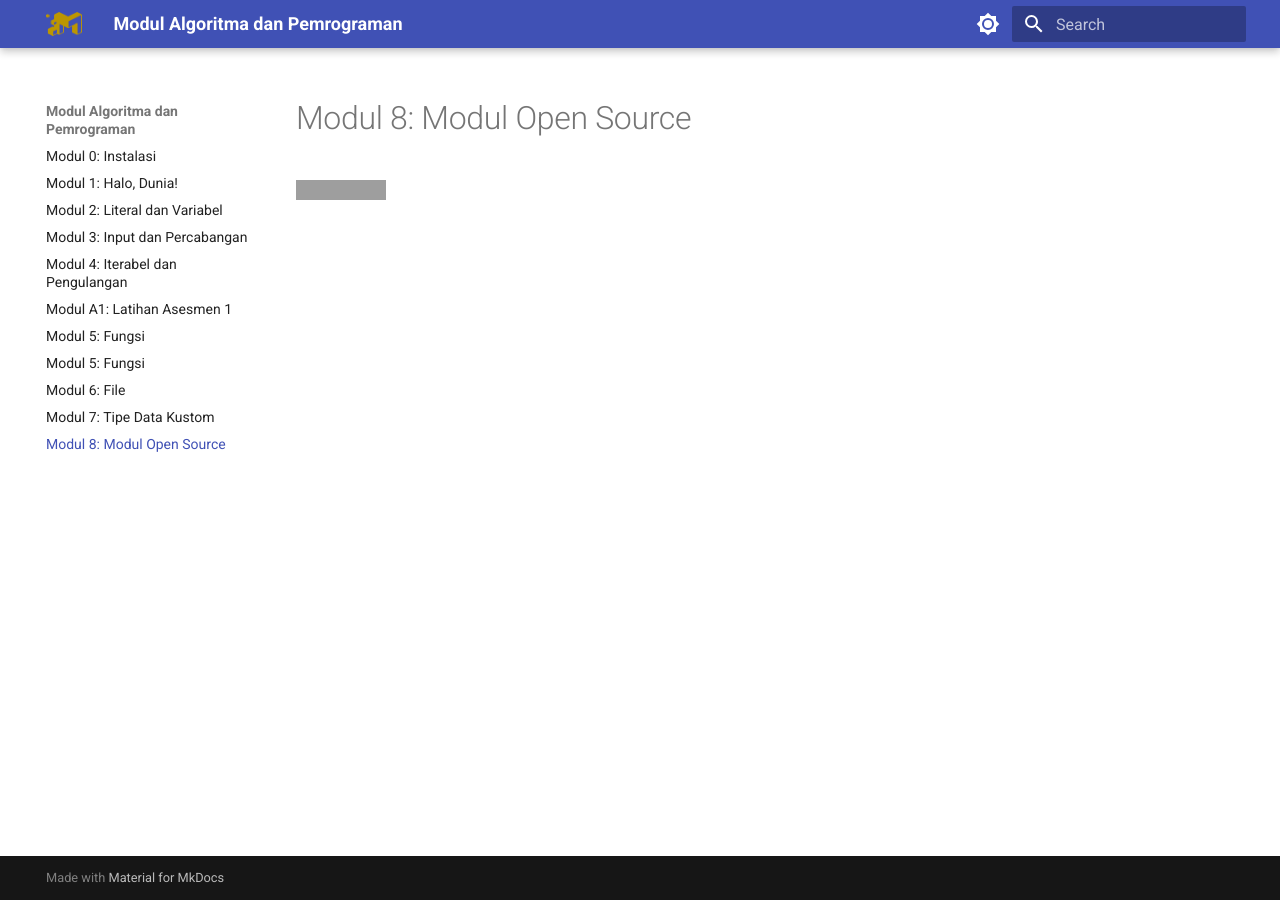
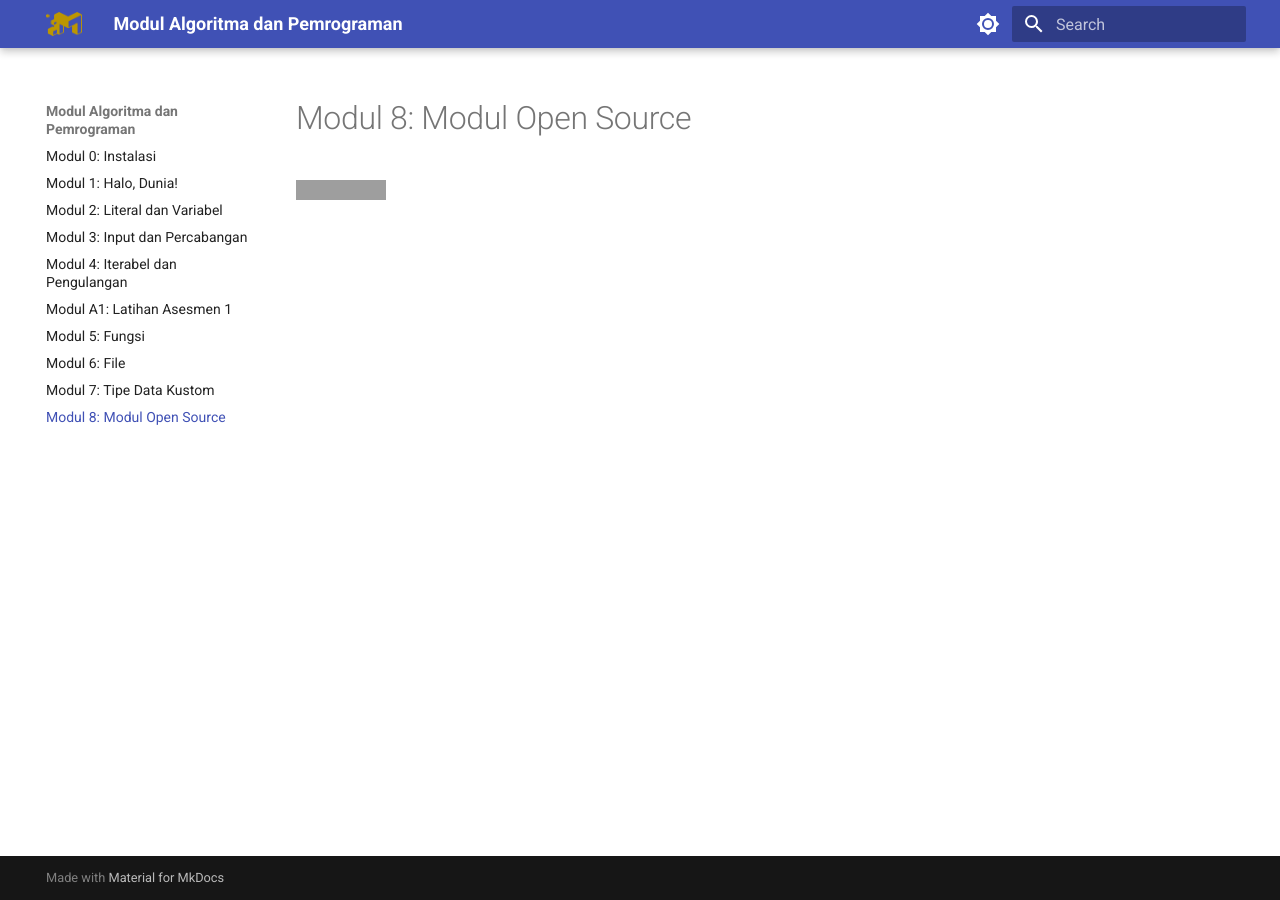
Before and after one commit to ismailrusli/modul_alpro, an MkDocs documentation site: the page built from docs/modul8.md, in a window 1280 px wide. Built offline with MkDocs 1.6.1 and Material for MkDocs 9.7.7, drawn with Linux system fonts in a browser that asks for light colours; grey boxes are pictures that could not be loaded.

Commit message:
turn off dulu modul5a

```diff
--- a/mkdocs.yml
+++ b/mkdocs.yml
@@ -30,7 +30,7 @@ nav:
   - modul4.md
   - algoritma1.md
   - modul5.md
-  - modul5a.md
+  # - modul5a.md
   - modul6.md
   - modul7.md
   - modul8.md
```
